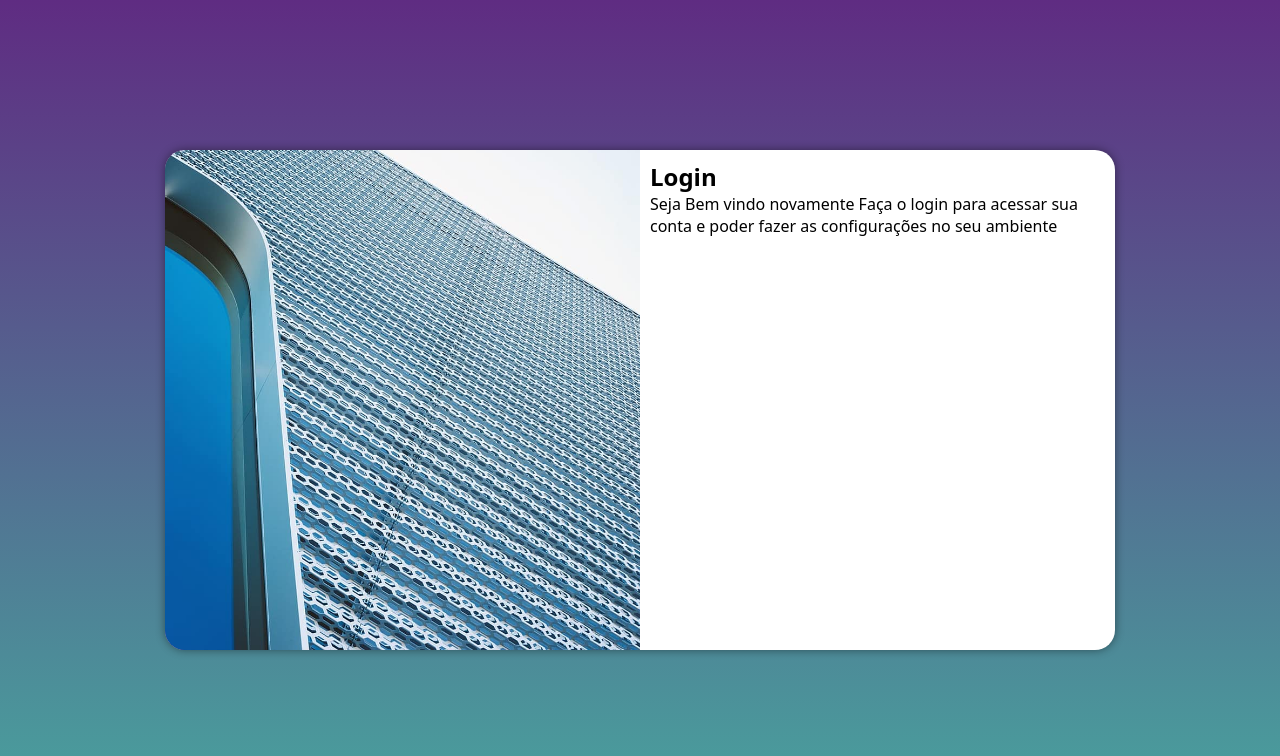
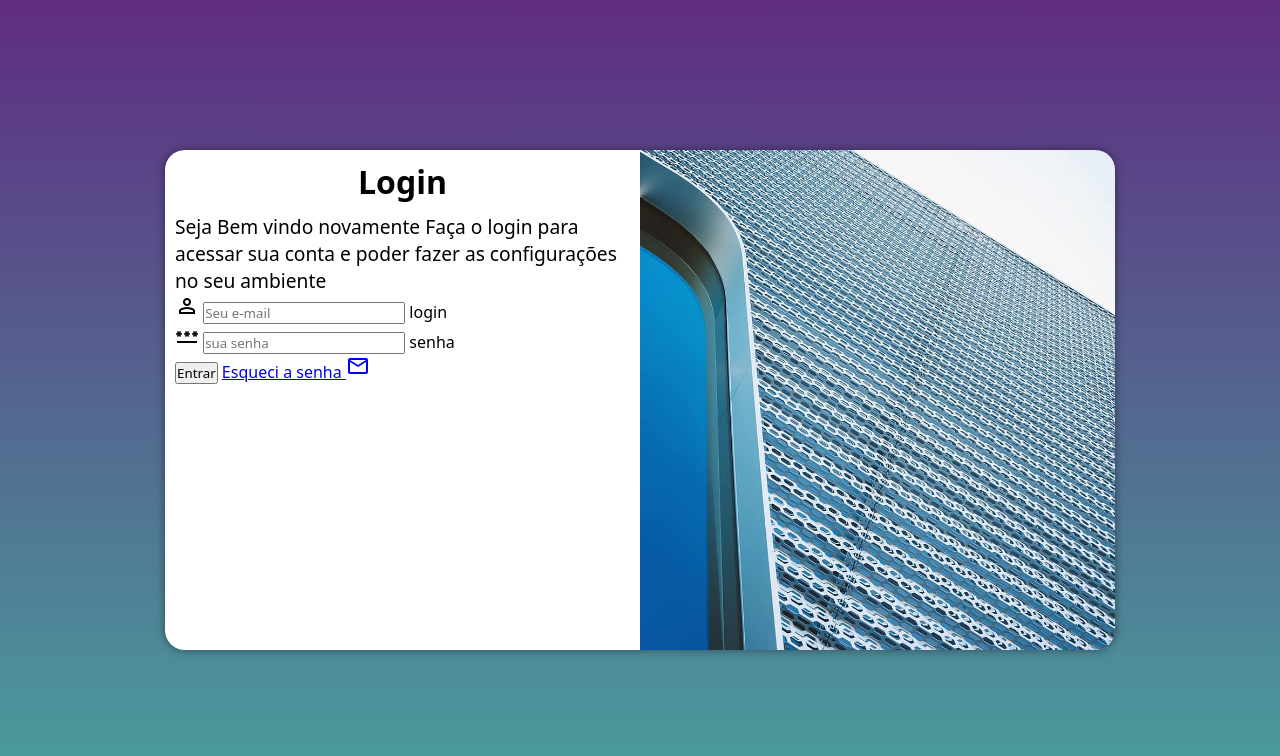
Before and after one commit to KevinLucasBP1/projeto-login, a plain HTML site: page index.html in a window 1280 px wide. Drawn offline with nearby package versions, Linux system fonts and the light colour scheme.

Commit message:
formulario de login

```diff
--- a/estilos/media-query.css
+++ b/estilos/media-query.css
@@ -34,13 +34,21 @@
     }
 
     section#login > div#imagem{
-        float: left;
+        float: right;
         width: 50%;
         height: 100%;
     }
 
     section#login > div#formulario{
-        float: right;
+        float: left;
         width: 50%;
     }
+
+    div#formulario > h1 {
+        font-size: 2em;
+    }
+
+    div#formulario > p{
+        font-size: 1.2em;
+    }
 }
--- a/estilos/style.css
+++ b/estilos/style.css
@@ -39,7 +39,7 @@ section#login{
     box-shadow: 0px 0px 10px rgba(0, 0, 0, 0.445);
 
     transition: width .2s, heigth .2s;
-    transition-timing-function: ease;
+    transition-timing-function: ease ;
 }
 
 section#login > div#imagem{
@@ -55,3 +55,12 @@ section#login > div#formulario{
     display: block;
     padding: 10px;
 }
+
+div#formulario > h1{
+    text-align: center;
+    margin-bottom: 10px;
+}
+
+div#formulario > p{
+    font-size: 0.8em;
+}
--- a/index.html
+++ b/index.html
@@ -4,6 +4,7 @@
     <meta charset="UTF-8">
     <meta name="viewport" content="width=device-width, initial-scale=1.0">
     <title>Login</title>
+    <link rel="stylesheet" href="https://fonts.googleapis.com/css2?family=Material+Symbols+Outlined:opsz,wght,FILL,GRAD@20..48,100..700,0..1,-50..200" />
     <link rel="stylesheet" href="estilos/style.css">
     <link rel="stylesheet" href="estilos/media-query.css">
 </head>
@@ -15,7 +16,25 @@
             <div id="formulario">
                 <h1>Login</h1>
                 <p>Seja Bem vindo novamente Faça o login para acessar sua conta e poder fazer as configurações no seu ambiente</p>
-                <form action="login.php" method="post"></form>
+                <form action="login.php" method="post" autocomplete="on">
+                  <div class="campo">
+            <i class="material-symbols-outlined">Person </i>
+                <input type="email" name="login" id="ilogin" placeholder="Seu e-mail" autocomplete="email" required maxlength="30">
+                 <label for="ilogin">login</label>
+                  </div>
+
+                  <div class="campo">
+            <i class="material-symbols-outlined">password</i>
+                   <input type="password" name="senha" id="isenha" placeholder="sua senha" autocomplete="current-password" required minlength="20">
+                    <label for="isenha">senha</label>
+                  </div>
+                  <input type="submit" value="Entrar">
+                  <a href="esqueci.html">
+                    Esqueci a senha
+                    <i class="material-symbols-outlined">
+                    mail</i>
+                  </a>
+                </form>
 
             </div>
         </section>
```
